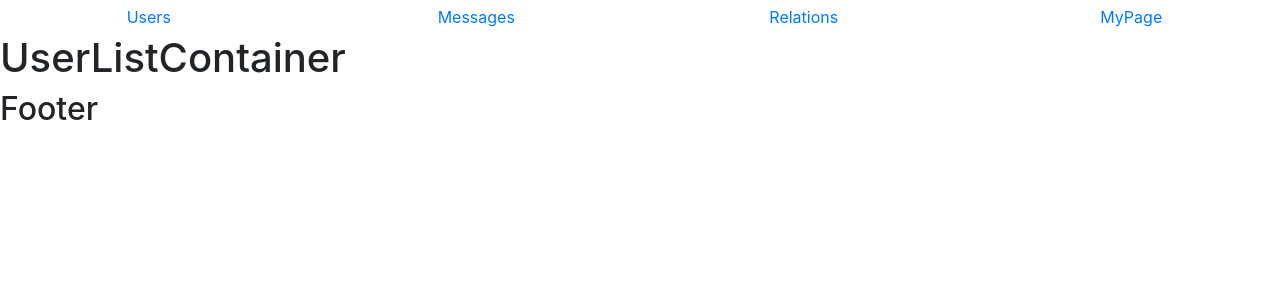
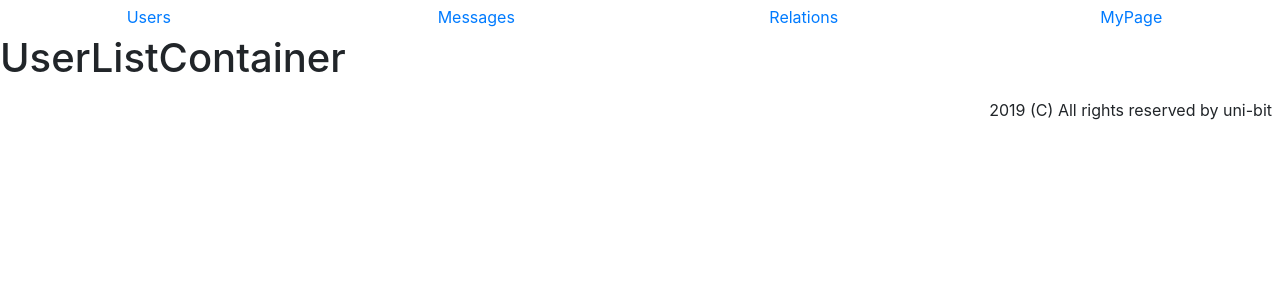
Before and after one commit to takano-hi/ReactHooksTypeScript, a React (Create React App) app in the folder react/: page / in a window 1280 px wide. Shown: the top 300 px of the page. Built offline with nearby package versions, Linux system fonts and the light colour scheme.

Commit message:
add classnames

```diff
--- a/react/package.json
+++ b/react/package.json
@@ -3,6 +3,7 @@
   "version": "0.1.0",
   "private": true,
   "dependencies": {
+    "classnames": "^2.2.6",
     "react": "^16.9.0",
     "react-dom": "^16.9.0",
     "react-router": "^5.0.1",
@@ -40,6 +41,7 @@
     ]
   },
   "devDependencies": {
+    "@types/classnames": "^2.2.9",
     "@types/jest": "^24.0.17",
     "@types/node": "^12.7.1",
     "@types/react": "^16.9.1",
--- /dev/null
+++ b/react/src/components/common/Footer.module.scss
@@ -0,0 +1,3 @@
+.copyright {
+  text-align: right;
+}
--- /dev/null
+++ b/react/src/components/common/Footer.module.scss.d.ts
@@ -0,0 +1 @@
+export const copyright: string;
--- a/react/src/components/common/Footer.tsx
+++ b/react/src/components/common/Footer.tsx
@@ -1,5 +1,16 @@
 import React from 'react';
+import classNames from 'classnames';
 
-const Footer: React.FC = () => <h2>Footer</h2>;
+import * as CSSModule from './Footer.module.scss';
+
+const Footer: React.FC = () => (
+  <footer id="footer">
+    <div className="row">
+      <div className="col-12">
+        <p className={classNames(CSSModule.copyright, 'p-2')}>2019 (C) All rights reserved by uni-bit</p>
+      </div>
+    </div>
+  </footer>
+);
 
 export default Footer;
```
Also changed, not shown: 1 other file (tests, documents, lock files or other folders).
